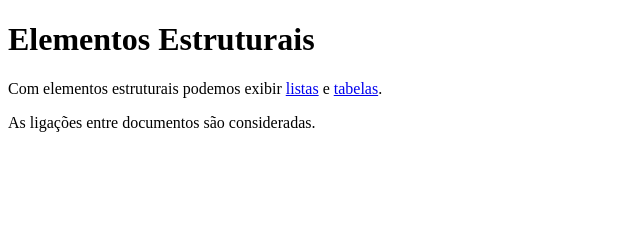
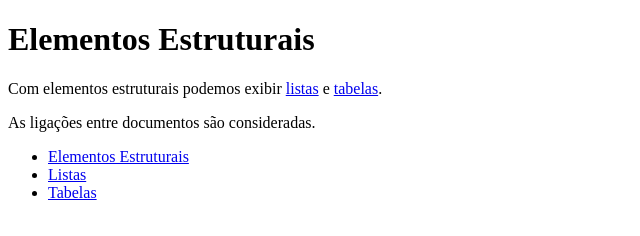
Before and after one commit to ufjf-dcc202/ufjf-dcc202-2025-1-b-atv03-RianCQ, a plain HTML site: page index.html in a window 1280 px wide. Shown: the whole page, without its empty margins (0-640 px from the left). Drawn offline with Linux system fonts and the light colour scheme.

Commit message:
adiciona navegação auxiliar

```diff
--- a/index.html
+++ b/index.html
@@ -11,5 +11,14 @@
         <p>Com elementos estruturais podemos exibir <a href="listas.html">listas</a> e <a href="tabelas.html">tabelas</a>.</p>
         <p>As ligações entre documentos são consideradas.</p>
     </main>
+    <aside>
+        <nav>
+            <ul>
+            <li><a href="index.html">Elementos Estruturais</a></li>
+            <li><a href="listas.html">Listas</a></li>
+            <li><a href="tabelas.html">Tabelas</a></li>
+            </ul>
+        </nav>
+</aside>
 </body>
 </html>
```
Also changed, not shown: listas.html (+9 -0 lines), tabelas.html (+9 -0 lines).
